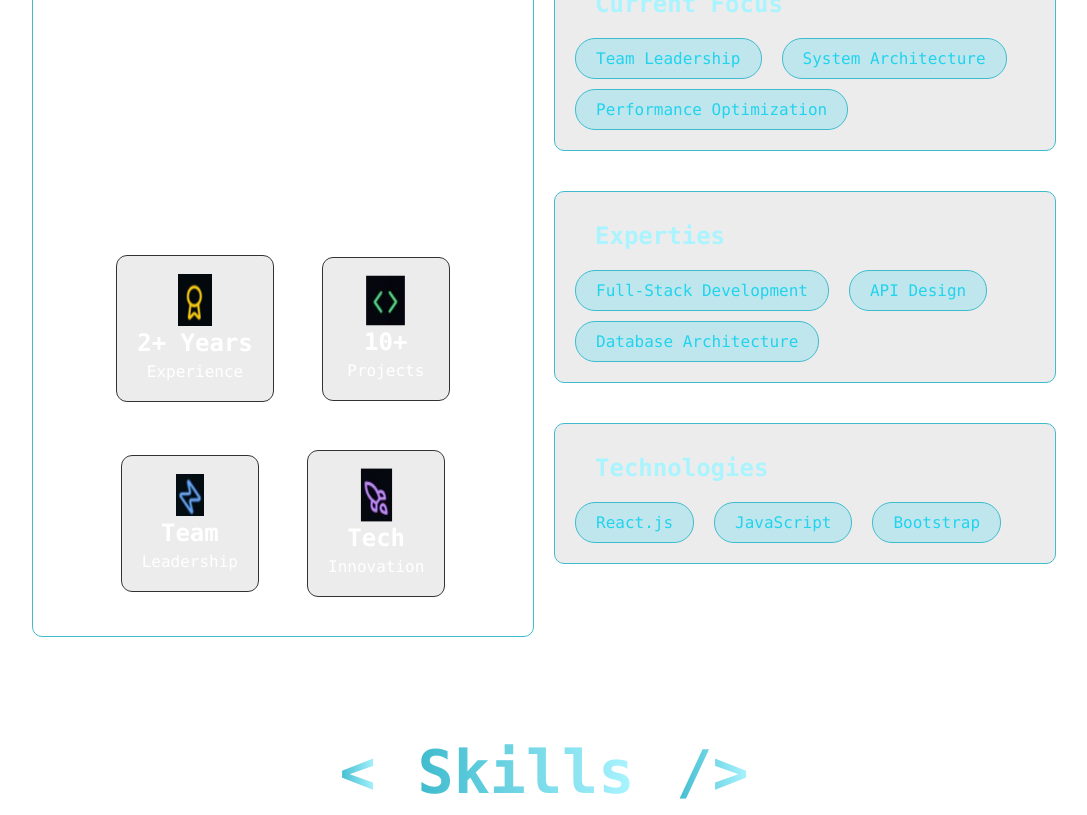
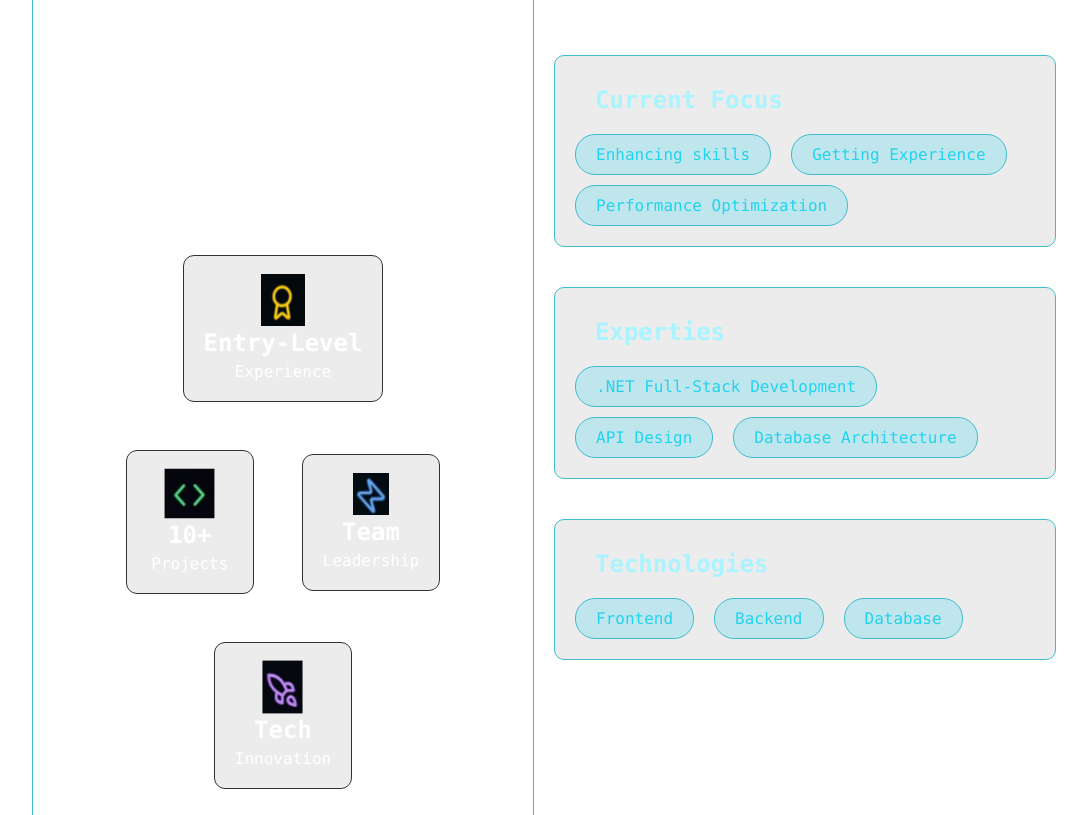
Before and after one commit to DhruvTamrakar/Dhruv-01_Portfolio, a plain HTML site: page index.html in a window 1280 px wide. Shown: the part 1122-1937 px from the top of the page, without its empty margins (96-1183 px from the left). Drawn offline with nearby package versions, Linux system fonts and the light colour scheme.

Commit message:
Final intigration

```diff
--- a/index.html
+++ b/index.html
@@ -99,7 +99,7 @@
                         <div class="label">
                             <img src="./Assets/1753702096691.webp" alt="" width="100px">
                             <div>
-                                <h2>Full Stack Developer</h2>
+                                <h2>.NET Full Stack Developer</h2>
                                 <h3>Creative & Innovator</h3>
                             </div>
                         </div>
@@ -114,7 +114,7 @@
                     <div class="col col2">
                         <div class="child child1">
                             <img src="./Assets/image.png" alt="">
-                            <h2>2+ Years</h2>
+                            <h2>Entry-Level</h2>
                             <p>Experience</p>
                         </div>
                         <div class="child child2">
@@ -141,15 +141,15 @@
                     <div class="col col1">
                         <h2>Current Focus</h2>
                         <div>
-                            <p>Team Leadership</p>
-                            <p>System Architecture</p>
+                            <p>Enhancing skills</p>
+                            <p>Getting Experience</p>
                             <p>Performance Optimization</p>
                         </div>
                     </div>
                     <div class="col col2">
                         <h2>Experties</h2>
                         <div>
-                            <p>Full-Stack Development</p>
+                            <p>.NET Full-Stack Development</p>
                             <p>API Design</p>
                             <p>Database Architecture</p>
                         </div>
@@ -157,9 +157,9 @@
                     <div class="col col3">
                         <h2>Technologies</h2>
                         <div>
-                            <p>React.js</p>
-                            <p>JavaScript</p>
-                            <p>Bootstrap</p>
+                            <p>Frontend</p>
+                            <p>Backend</p>
+                            <p>Database</p>
                         </div>
                     </div>
                 </div>
@@ -232,7 +232,7 @@
                     </div>
                     <div class="skill">
                         <div>
-                            <h3>ASP.NET MVC -&gt;</h3>
+                            <h3>ASP.NET Core MVC -&gt;</h3>
                             <h3>75%</h3>
                         </div>
                         <progress max="100" value="75"></progress>
@@ -596,7 +596,7 @@
     </main>
 
     <footer>
-        <h3>© 2025 Dhruv Tamrakar. Crafted with HTML, CSS and Futuristic Design.</h3>
+        <h3>© 2025 Dhruv Tamrakar. Crafted with HTML, CSS, JavaScript and Futuristic Design.</h3>
         <div class="icon">
             <a href="https://github.com/DhruvTamrakar" target="_blank">
                 <i class="fa-brands fa-github"></i>
--- a/style.css
+++ b/style.css
@@ -91,21 +91,22 @@ body {
     z-index: 50;
      background: var(--aqua-bg-color);
      transition: 0.2s;
+       box-shadow: 0 0 5px var(--hover-text-color);
+    background-image: linear-gradient(45deg, var(--border-color) 40%, var(--hover-text-color));
+
 }
 
 .gotop>i {
-    color: var(--border-color);
     font-size: larger;
     font-weight: bolder;
+    color: black;
+
 }
-.gotop:hover i{
-    color: black;
-}
+
 .gotop:hover {
-    box-shadow: 0 0 5px var(--hover-text-color);
+
     scale: 1.1;
     color: black;
-    background-image: linear-gradient(45deg, var(--border-color) 40%, var(--hover-text-color));
     transform: translateY(-10px);
 }
 
```
